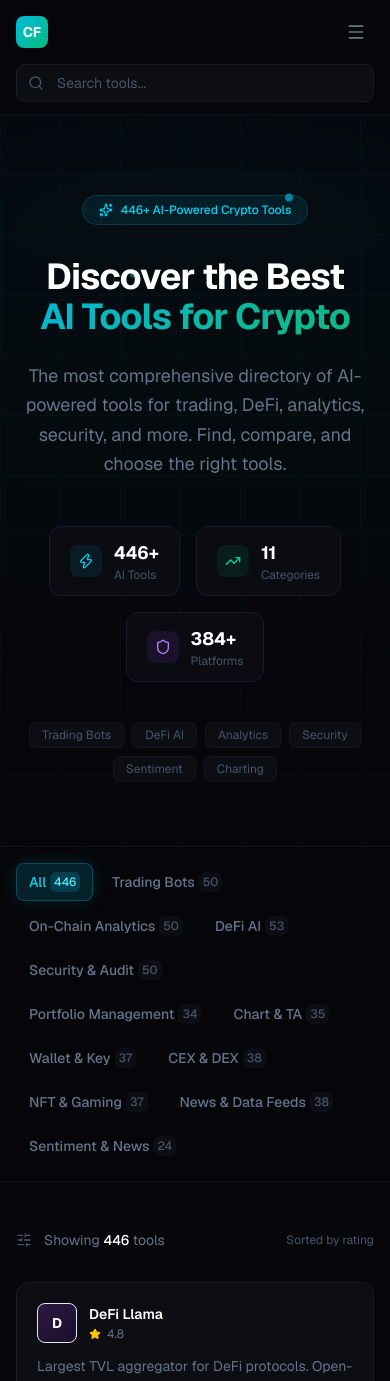
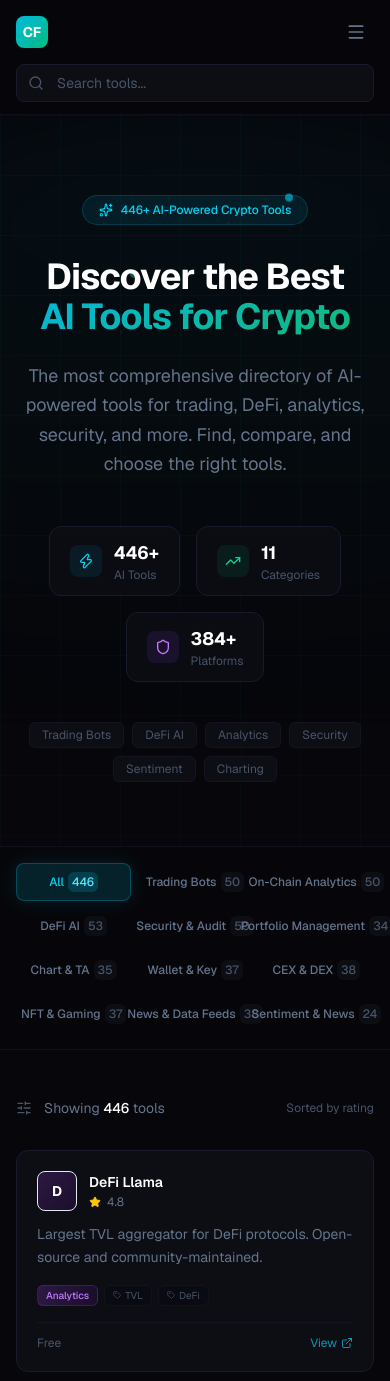
Before and after one commit to 905146391-hue/cryptoaifinder, a Next.js app: page / in a window 390 px wide. Shown: the top 1381 px of the page. Built offline with nearby package versions, Linux system fonts and the light colour scheme.

Commit message:
fix: use CSS Grid for perfect category alignment (6 columns)
- Changed from flex-wrap to grid grid-cols-6 for large screens
- Responsive: 3 cols mobile, 4 cols tablet, 6 cols desktop
- Each button centered with justify-center
- Two rows of 6 = perfect left-right alignment

```diff
--- a/src/app/components/CategoryFilter.tsx
+++ b/src/app/components/CategoryFilter.tsx
@@ -10,12 +10,12 @@ export default function CategoryFilter({ activeCategory, onCategoryChange }: Cat
   return (
     <section className="border-y border-[#1a1a2e]/50 bg-[#06060b]/50">
       <div className="max-w-7xl mx-auto px-4 sm:px-6">
-        <div className="flex flex-wrap items-center gap-1.5 sm:gap-2 py-4">
+        <div className="grid grid-cols-3 sm:grid-cols-4 lg:grid-cols-6 gap-1.5 sm:gap-2 py-4">
           {categories.map((category) => (
             <button
               key={category.id}
               onClick={() => onCategoryChange(category.id)}
-              className={`flex items-center gap-1 sm:gap-1.5 px-3 sm:px-4 py-2 rounded-lg text-sm font-medium whitespace-nowrap transition-all ${
+              className={`flex items-center justify-center gap-1 sm:gap-1.5 px-2 sm:px-4 py-2 rounded-lg text-xs sm:text-sm font-medium whitespace-nowrap transition-all ${
                 activeCategory === category.id
                   ? "bg-cyan-500/15 text-cyan-400 border border-cyan-500/30 glow-cyan"
                   : "text-[#64748b] hover:text-white hover:bg-[#0d0d14] border border-transparent"
```
